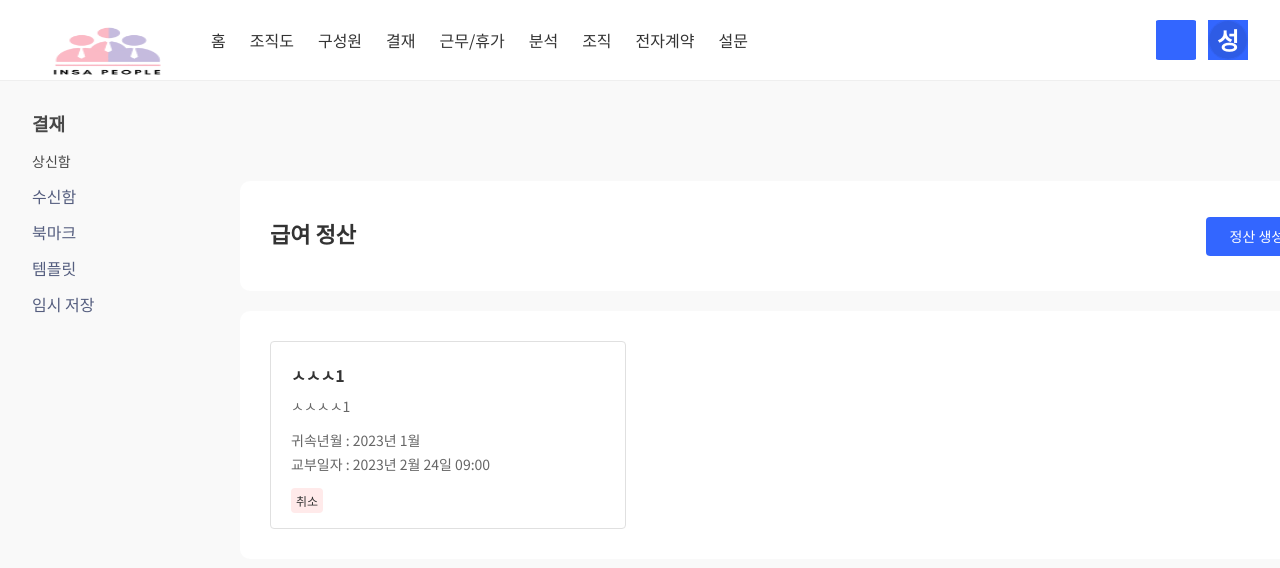
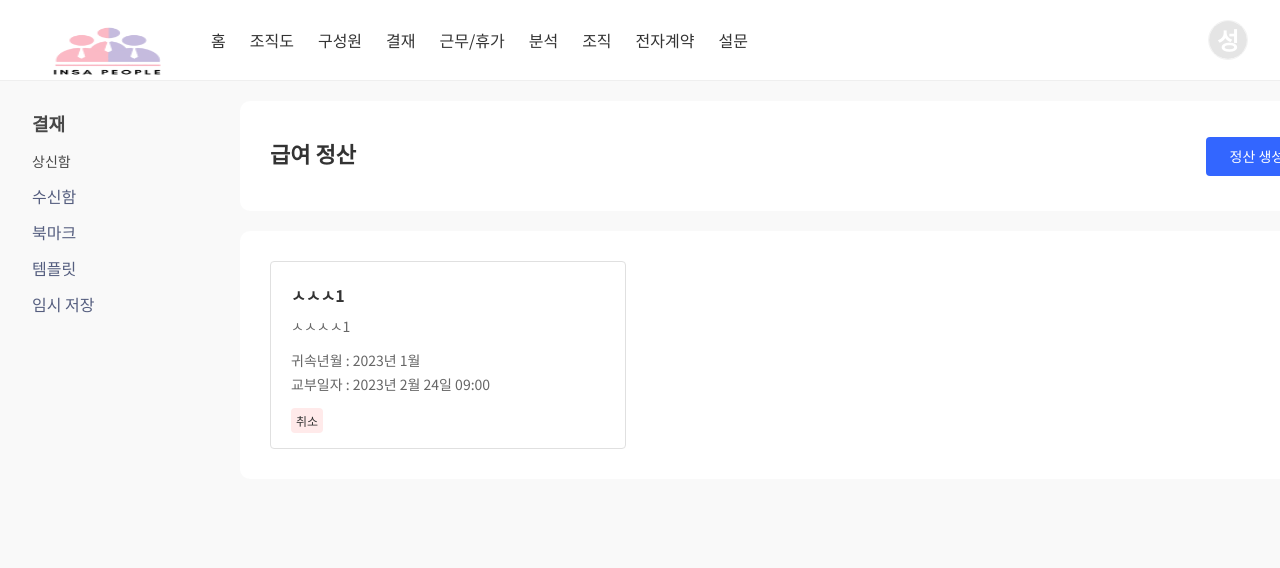
Before and after one commit to in4pp/In4PeopleFront, a React (Create React App) app: page /salset in a window 1280 px wide. Shown: the top 568 px of the page. Built offline with nearby package versions, Linux system fonts and the light colour scheme.

Commit message:
02-28 실행 완료

```diff
--- a/src/components/common/Navbar.module.css
+++ b/src/components/common/Navbar.module.css
@@ -175,7 +175,7 @@ button {
     font-weight: 400;
     font-size: 14px;
     line-height: 20px;
-    background-color: var(--colors-blue400);
+
     text-decoration: none;
     white-space: nowrap;
     vertical-align: top;
--- a/src/pages/salary/IncomeTax.js
+++ b/src/pages/salary/IncomeTax.js
@@ -12,6 +12,7 @@ function IncomeTax() {
 
         // {`${incomeStyle.}`}
         //
+        <div className={`${incomeStyle["ePUqqs"]}`}>
         <div id="ct" className={incomeStyle['team_container']}>
 
           <div className={incomeStyle.container}>
@@ -131,7 +132,7 @@ function IncomeTax() {
           </div>
 
         </div>
-
+        </div>
        );
 }
 
--- a/src/pages/salary/IncomeTax.module.css
+++ b/src/pages/salary/IncomeTax.module.css
@@ -145,15 +145,15 @@ label {
        min-width: 1024px;
        max-width: none;
 
-       padding: 80px 0 0 240px;
+       padding: 0px 0 0 0px;
    }
 
-   /* .team-container {
+   .team_container {
     position: relative;
     min-height: 100vh;
-    padding: 80px 0px 0px 240px;
+    padding: 0px 0px 0px 0px;
     line-height: 1;
-  } */
+  }
 
 
 
@@ -334,6 +334,7 @@ h6 {
 .team_container .row {
   display: flex;
   padding: 8px 4px;
+
 }
 
 .list_group_item {
@@ -370,7 +371,7 @@ h6 {
 .ePUqqs {
   position: relative;
   min-height: 100vh;
-  padding: 80px 0px 0px 240px;
+  padding: 0px 0px 0px 240px;
   background: rgb(249, 249, 249);
   line-height: 1;
 }
--- a/src/pages/salary/SalarySettlement.module.css
+++ b/src/pages/salary/SalarySettlement.module.css
@@ -391,7 +391,7 @@ body {
 .ePUqqs {
     position: relative;
     min-height: 100vh;
-    padding: 80px 0px 0px 240px;
+    padding: 0px 0px 0px 240px;
     background: rgb(249, 249, 249);
     line-height: 1;
 }
```
